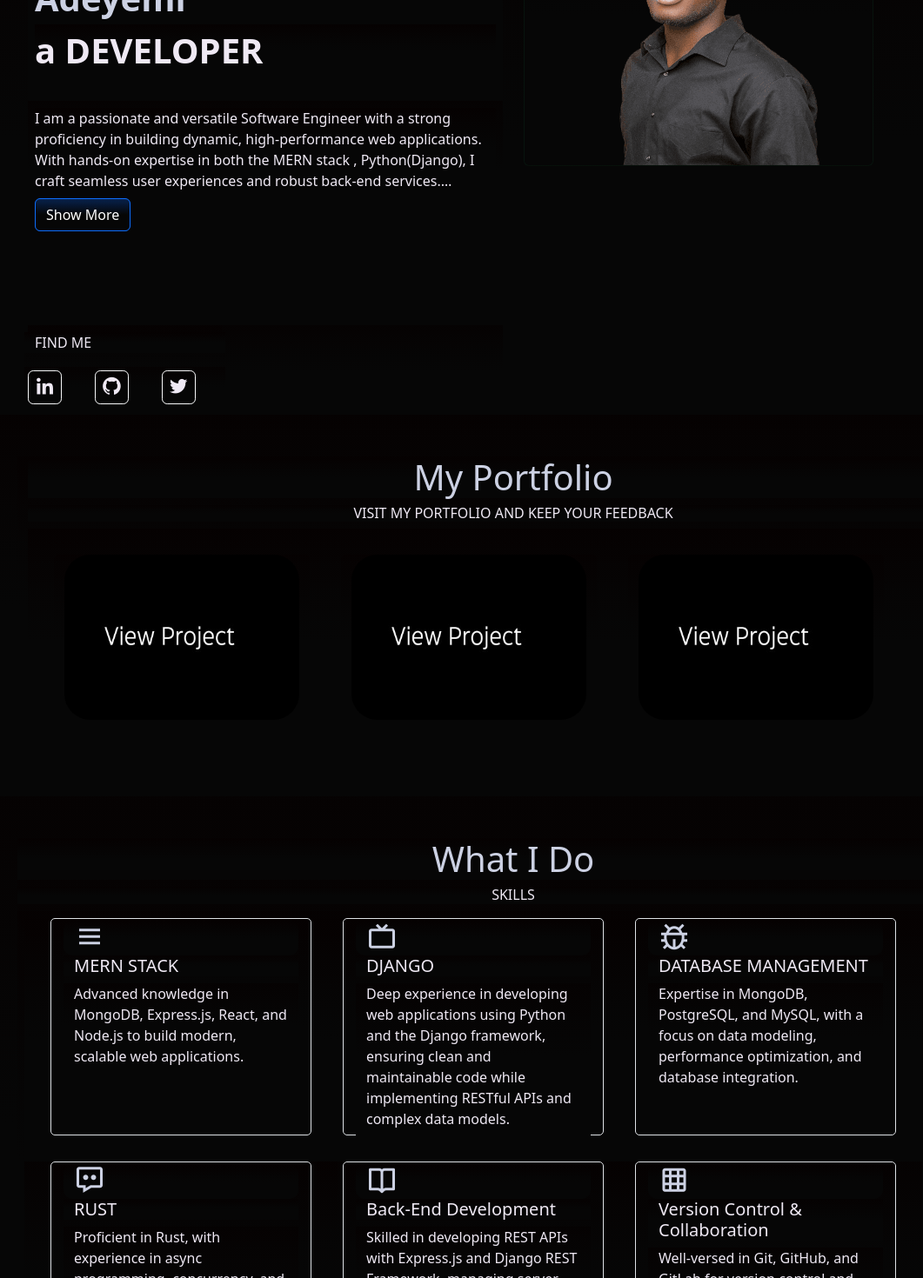
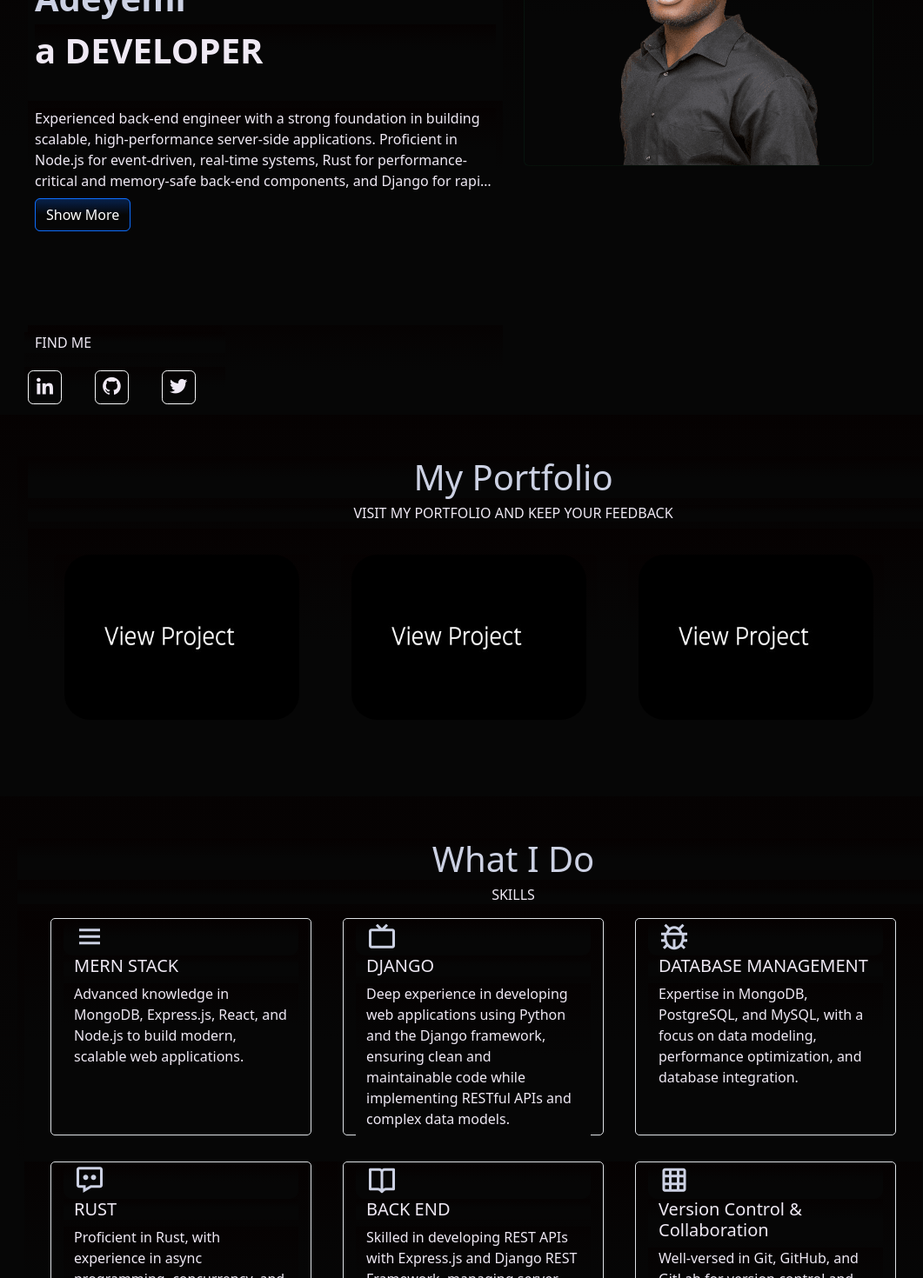
Before and after one commit to cyrus-nodejs/portfolio, a React (Vite) app in the folder Cyrusportfolio/: page / in a window 1280 px wide. Shown: the part 220-1690 px from the top of the page at 87% size, without its empty margins (50-1111 px from the left). Built offline with nearby package versions, Linux system fonts and the light colour scheme.

Commit message:
first commit

```diff
--- a/Cyrusportfolio/src/page/Bio.tsx
+++ b/Cyrusportfolio/src/page/Bio.tsx
@@ -81,9 +81,9 @@ const Bio = () => {
                     overflow: 'hidden',
                     textOverflow: 'ellipsis',
                     WebkitLineClamp: isTruncated ? 4 : 'unset',  // Truncate to 3 lines or show all
-                  }}><p>I am a passionate and versatile Software Engineer with a strong proficiency in building dynamic, high-performance web applications. With hands-on expertise in both the MERN stack , Python(Django), I craft seamless user experiences and robust back-end services.</p>
-                  <p>I thrive in fast-paced environments, blending creativity with technical expertise to build solutions that deliver both on the front-end and back-end. Whether designing a user-friendly interface in React or creating powerful, scalable backend systems with Node.js, Django and Rust, my goal is to bring ideas to life through seamless integration of all layers of the stack.</p>
+                  }}><p>Experienced back-end engineer with a strong foundation in building scalable, high-performance server-side applications. Proficient in Node.js for event-driven, real-time systems, Rust for performance-critical and memory-safe back-end components, and Django for rapid development of secure, maintainable APIs and services. Skilled in designing microservices architectures, integrating with cloud platforms (AWS, GCP), and implementing robust CI/CD pipelines.</p>
 
+                  <p>Driven by clean architecture and efficient systems design, I enjoy turning complex business requirements into elegant, production-ready solutions. Passionate about learning new technologies and contributing to high-impact engineering teams.</p>
                 </div>
                 <button
                   className="btn btn-primary mt-2"
--- a/Cyrusportfolio/src/utils/Stack.tsx
+++ b/Cyrusportfolio/src/utils/Stack.tsx
@@ -27,7 +27,7 @@ export const Stacks = [
     },
 
     {   img:<i className='bx stack  bx-book-open  bx-tada-hover  bx-md'></i>,
-        title: "Back-End Development ",
+        title: "BACK END",
         description:"Skilled in developing REST APIs with Express.js and Django REST Framework, managing server-side logic, and ensuring high availability and scalability. ",
 
     },
```
